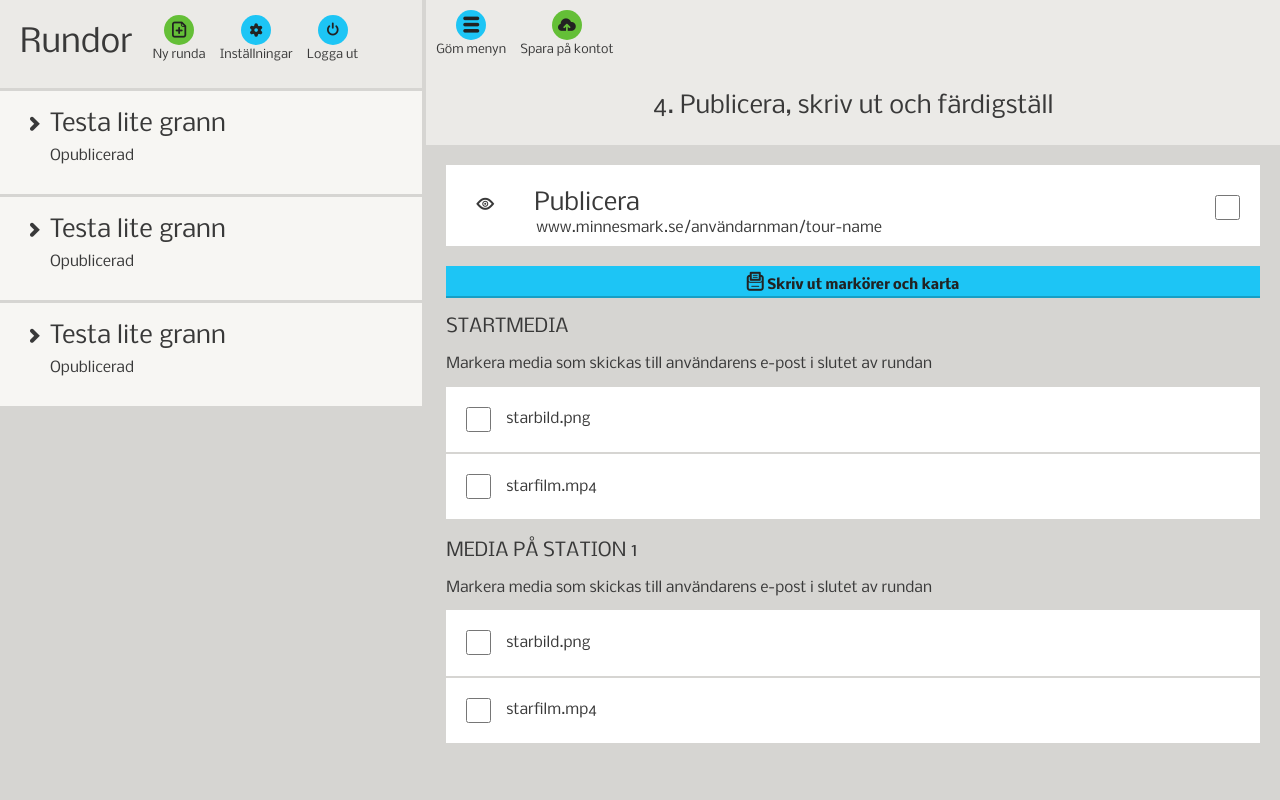
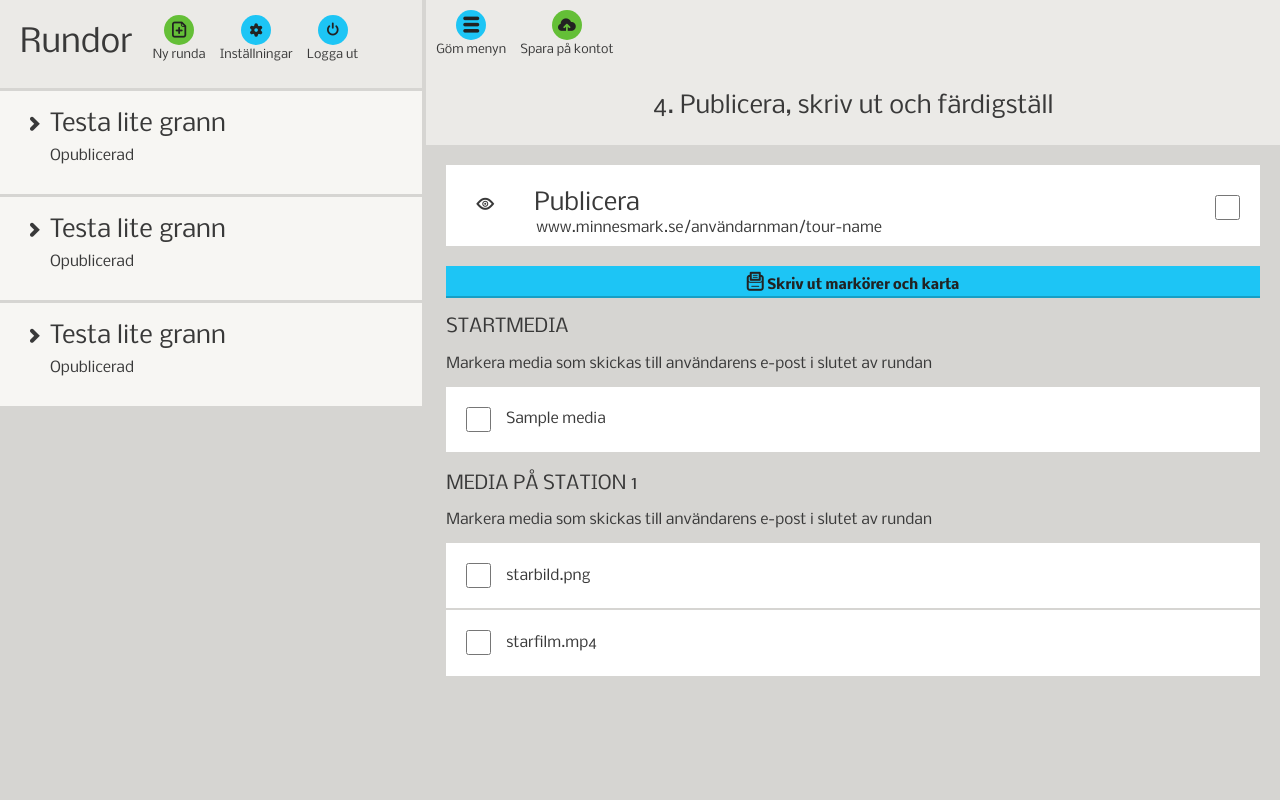
Before and after one commit to AnteWall/Minnesmark-Editor, a Django app: page /editor/publish/ in a window 1280 px wide. Run offline with Django 3.2, Linux system fonts and the light colour scheme; a user stored in the database is signed in; tables that the repository leaves empty hold one stand-in row (values such as "Sample post").

Commit message:
Startmedia Upload and Delete Complete

```diff
--- a/django-project/editor/models.py
+++ b/django-project/editor/models.py
@@ -1,23 +1,25 @@
+from django.contrib.auth.models import User
 from django.db import models
 
 # Create your models here.
 class Media(models.Model):
     #station = models.ForeignKey(Stations)
-    name = models.CharField(max_length=40)
+    name = models.CharField(max_length=256)
     filepath = models.CharField(max_length=256)
     size = models.IntegerField()
     treasure = models.BooleanField(default=False)
+    order = models.IntegerField()
 
     PANORAMA = 1
     CAMERA_BG = 2
     FULLSCREEN = 3
     FILE_OPTIONS = {
-        (PANORAMA,1),
-        (CAMERA_BG,2),
-        (FULLSCREEN,3)
+        (PANORAMA, 1),
+        (CAMERA_BG, 2),
+        (FULLSCREEN, 3)
     }
 
-    options = models.IntegerField(choices=FILE_OPTIONS,null=True)
+    options = models.IntegerField(choices=FILE_OPTIONS, null=True)
 
     STARTMEDIA = 1
     STATION_MEDIA = 2
@@ -27,23 +29,27 @@ class Media(models.Model):
         (STATION_MEDIA, 2),
         (AR_MEDIA, 3)
     }
-    mediatype= models.IntegerField(choices=media_type,null=False)
+    mediatype = models.IntegerField(choices=media_type, null=False)
 
     def as_json(self):
         return dict(
+            id=self.id,
             name=self.name,
-            filepath = self.filepath,
-            size =self.size,
+            filepath=self.filepath,
+            size=self.size,
             treasure=self.treasure,
-            options=self.options
+            options=self.options,
+            user=self.user
         )
 
+    user = models.ForeignKey(User, related_name='media_user')
 
-class MediaTypes(models.Model):
-    media = models.ForeignKey(Media)
+
+class MediaType(models.Model):
+    media = models.ForeignKey(Media,related_name='mediatype_media')
     category = models.CharField(max_length=20)
 
 
-class FileTypes(models.Model):
-    media = models.ForeignKey(MediaTypes)
-    filetype = models.CharField(max_length=40)
+class FileType(models.Model):
+    media = models.ForeignKey(MediaType)
+    file_type = models.CharField(max_length=40)
--- a/django-project/editor/views.py
+++ b/django-project/editor/views.py
@@ -1,5 +1,6 @@
 import json
 import os
+from django.contrib.auth.models import User
 from django.shortcuts import render, render_to_response
 from django.contrib.auth.decorators import login_required
 from django.template import RequestContext
@@ -15,24 +16,26 @@ def render_page(request):
 
 @login_required
 def render_page_general(request):
+    msg = None
     if request.method == 'POST':
         success = False
         media_id = -1
         if request.user.is_authenticated():
-            username = request.user.username
-            print(username)
-            success,media_id = handle_upload(request.FILES['media_file'],username)
+            try:
+                success = delete_media(request.POST['delmedia'],request.user.id)
+            except:
+                success,media_id = handle_upload(request.FILES['media_file'], request.user.username,request.user.id)
         if(success):
             pass
             #media_msg =
         else:
-            print("Fuck...")
+            msg = "Ett fel uppstod när vi försökte ta hand om din bergäran. Försök igen senare!"
 
     start_media = []
-    for m in Media.objects.filter(mediatype=Media.STARTMEDIA):
+    for m in Media.objects.filter(mediatype=Media.STARTMEDIA,user=request.user).order_by('order'):
         start_media.append(m.as_json())
 
-    return render_to_response('editor/general.html',{'start_media':start_media},context_instance=RequestContext(request))
+    return render_to_response('editor/general.html',{'start_media':start_media,"msg":msg},context_instance=RequestContext(request))
 
 @login_required
 def render_page_media(request):
@@ -40,13 +43,17 @@ def render_page_media(request):
 
 @login_required
 def render_page_publish(request):
-    return render(request, 'editor/publish.html')
+    start_media = []
+    for m in Media.objects.filter(mediatype=Media.STARTMEDIA,user=request.user).order_by('order'):
+        start_media.append(m.as_json())
+
+    return render_to_response('editor/publish.html',{'start_media':start_media},context_instance=RequestContext(request))
 
 @login_required
 def render_page_addMedia(request):
     return render(request, 'editor/addMedia.html')
 
-def handle_upload(f,username):
+def handle_upload(f, username,user_id):
     #Set Project Path
     path = PROJECT_ROOT
     os.chdir(path)
@@ -77,9 +84,31 @@ def handle_upload(f,username):
         return False
 
     #Name, Filepath, Size, Treasure
-    media = Media(name=f.name,filepath=fullpath,size=f.size, treasure=False,mediatype = Media.STARTMEDIA)
+    userobject = User.objects.get(id=user_id)
+
+    media_count = Media.objects.filter(mediatype=Media.STARTMEDIA,user=userobject).count()
+
+    media = Media(name=f.name,
+                  filepath=fullpath,
+                  size=f.size,
+                  treasure=False,
+                  mediatype = Media.STARTMEDIA,
+                  user=userobject,
+                  order = media_count)
     media.save()
     if media.pk > 0:
         return True,media.pk
     else:
         return False
+
+def delete_media(media_id,user_id):
+    m = Media.objects.get(id=media_id)
+    u = User.objects.get(id=user_id)
+    print(m.user)
+    print(u)
+    if m.user.id == u.id or u.is_superuser:
+        os.remove(m.filepath)
+        m.delete()
+        return True
+    else:
+        return False
--- a/django-project/static/css/styles.css
+++ b/django-project/static/css/styles.css
@@ -156,3 +156,9 @@ a{
     -o-transform: rotate(90deg);
     writing-mode: tb-rl;
 }
+.error{
+    margin:20px;
+    padding: 10px 20px;
+    background-color: red;
+    color:white;
+}
--- a/django-project/static/editor/javascript/editor.js
+++ b/django-project/static/editor/javascript/editor.js
@@ -88,7 +88,6 @@ function getCookie(name) {
     return cookieValue;
 }
 function uploadSelectedFile(){
-    addLi("testarlite"); // dynamicname mwhaha
     var csrftoken = getCookie('csrftoken');
     $.ajaxSetup({
         crossDomain: false, // obviates need for sameOrigin test
@@ -119,16 +118,6 @@ function uploadSelectedFile(){
             //console.log(res);
         }
     });
-}
-
-function addLi(name){
-    stuff = "<li class='clearfix'><span class='typcn typcn-arrow-unsorted'> </span><button class='media-opt btn round'><span class='typcn typcn-info-large'></span></button><p>" + name + "</p><button class='btn round orange minus'><span class='typcn typcn-minus'></span></button></li>";
-    var list = document.getElementById("addLi");
-    var li = document.createElement("li");
-    var div = document.createElement("div");
-    div.innerHTML = stuff;
-    li.appendChild(div);
-    list.appendChild(li);
 }
 
 function createMediaOptionsWindow(e){
--- a/django-project/templates/editor/publish.html
+++ b/django-project/templates/editor/publish.html
@@ -157,14 +157,12 @@
                         <h3>Startmedia</h3>
                         <p class="small-text">Markera media som skickas till användarens e-post i slutet av rundan</p>
                         <ul class="startmedia-list">
-                            <li class="clearfix">
-                                <input type="checkbox" name="MEDIANAMNETHÄR!"/>
-                                <p class="small-text">starbild.png</p>
-                            </li>
-                            <li class="clearfix">
-                                <input type="checkbox" name="MEDIANAMNETHÄR!"/>
-                                <p class="small-text">starfilm.mp4</p>
-                            </li>
+                            {% for m in start_media %}
+                                <li class="clearfix">
+                                    <input type="checkbox" name="{{ m.name }}"/>
+                                    <p class="small-text">{{ m.name }}</p>
+                                </li>
+                            {% endfor %}
                         </ul>
                         <h3>Media på station 1</h3>
                         <p class="small-text">Markera media som skickas till användarens e-post i slutet av rundan</p>
```
Also changed, not shown: django-project/templates/editor/general.html (+8 -1 lines).
